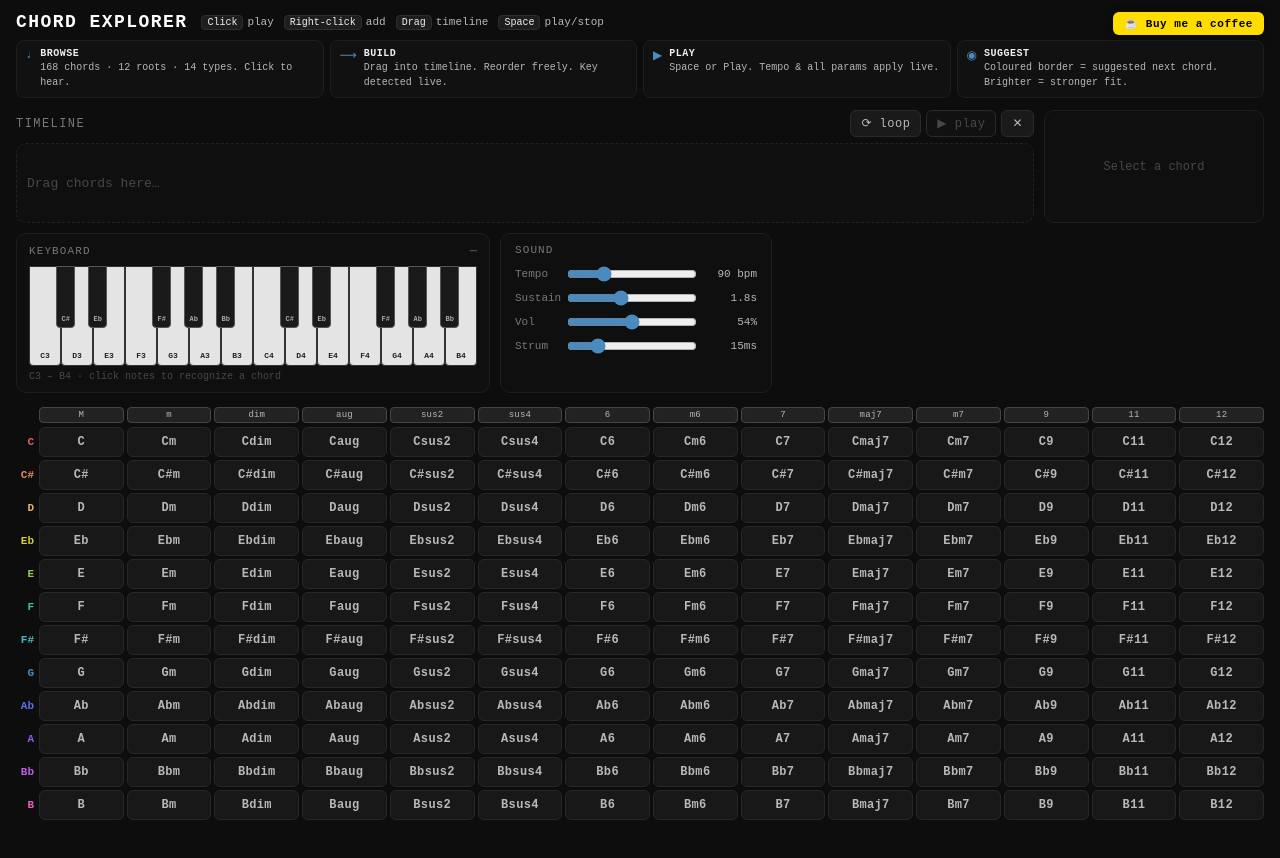
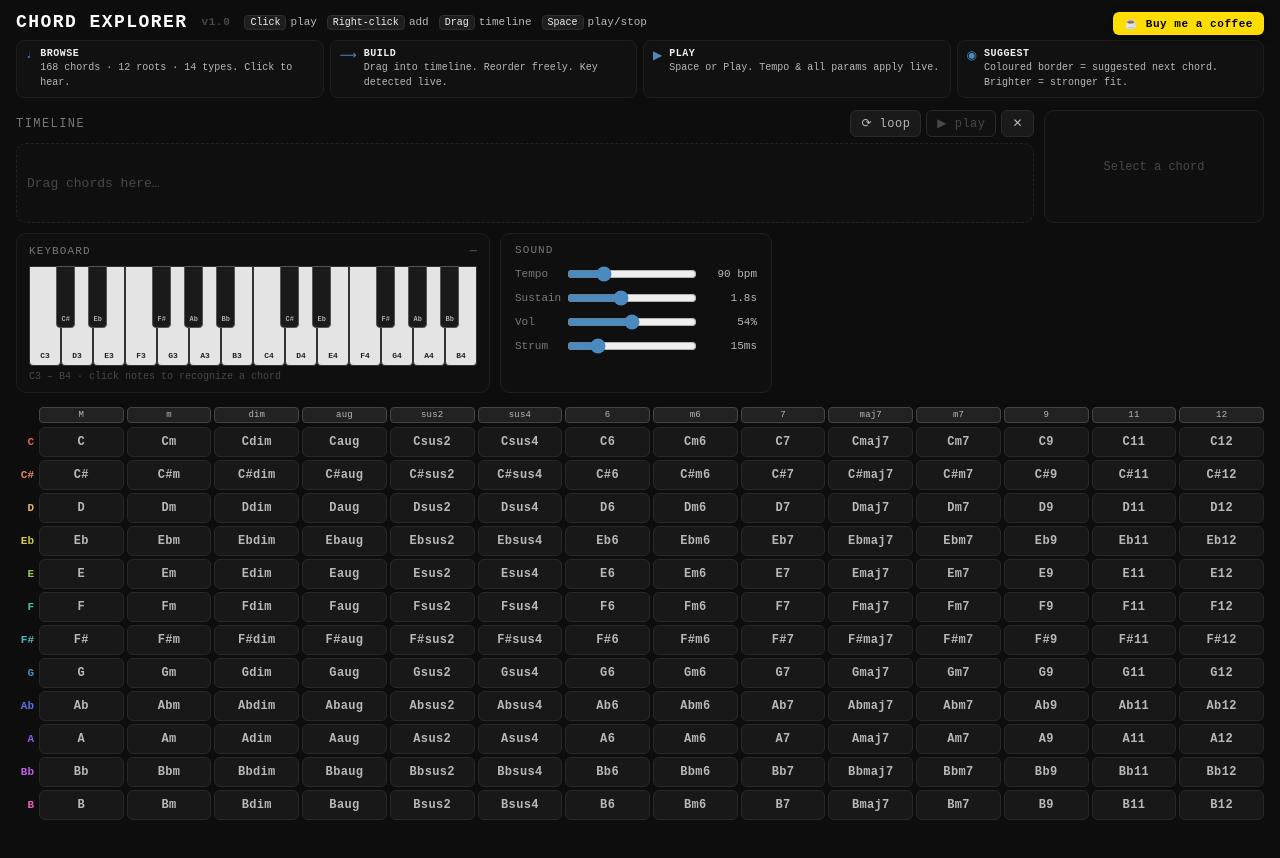
Before and after one commit to Loupv/InfiniteSoundtrack, a React (Vite) app: page / in a window 1280 px wide. Built offline with nearby package versions, Linux system fonts and the light colour scheme.

Commit message:
Add v1.0 version label next to title
https://claude.ai/code/session_015AVEiTAqHhYkycon7qwfo2

```diff
--- a/src/App.jsx
+++ b/src/App.jsx
@@ -277,6 +277,7 @@ export default function App() {
           <h1 style={{ margin: 0, fontSize: 18, fontWeight: 700, letterSpacing: "0.08em", color: "#fff" }}>
             CHORD EXPLORER
           </h1>
+          <span style={{ fontSize: 11, color: TEXT.faint, letterSpacing: "0.06em", fontWeight: 700 }}>v1.0</span>
           <div style={{ display: "flex", gap: 10, flexWrap: "wrap" }}>
             {[["Click","play"],["Right-click","add"],["Drag","timeline"],["Space","play/stop"]].map(([k,d]) => (
               <span key={k} style={{ fontSize: 11, color: TEXT.secondary, whiteSpace: "nowrap" }}>
```
